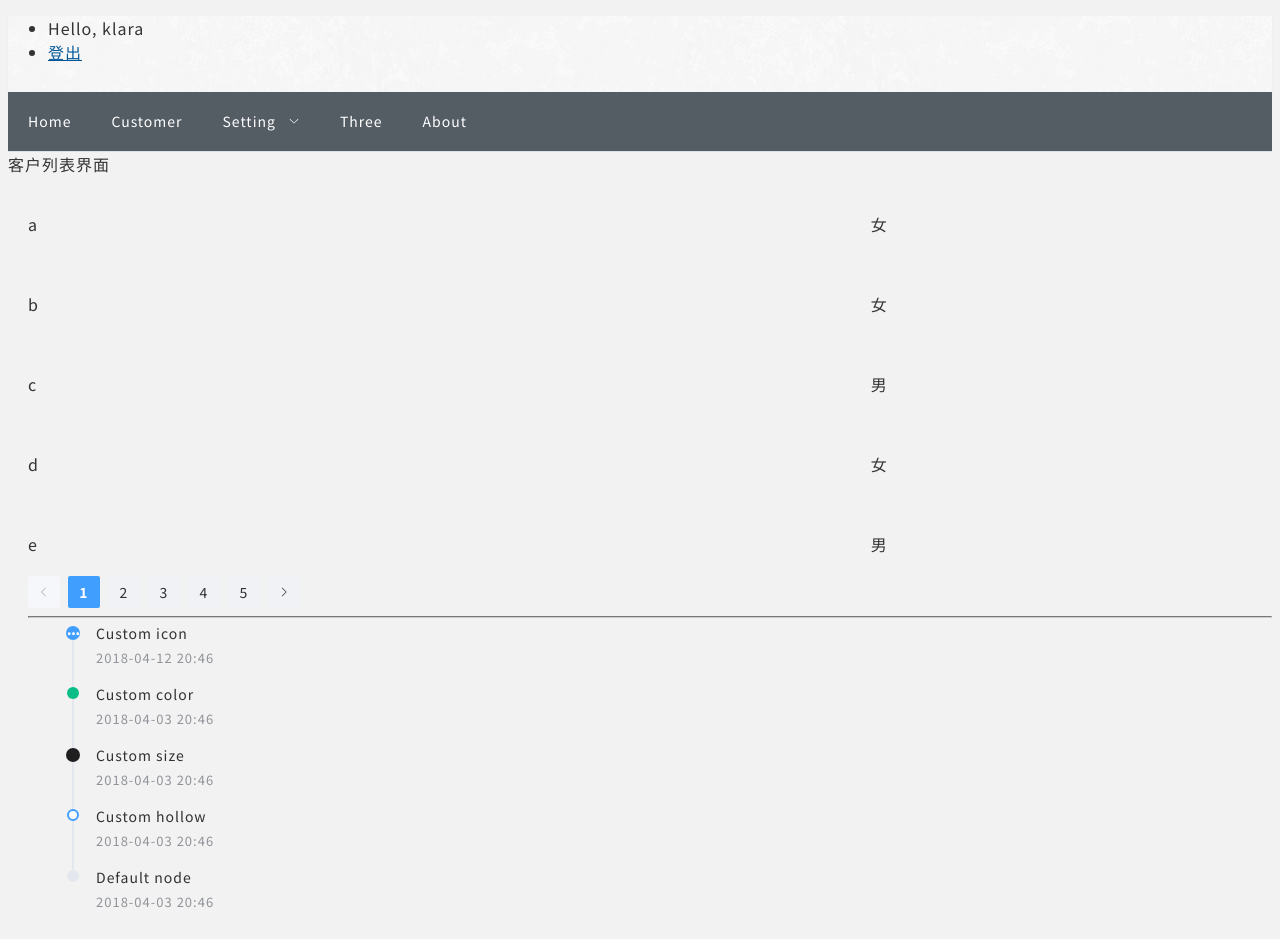
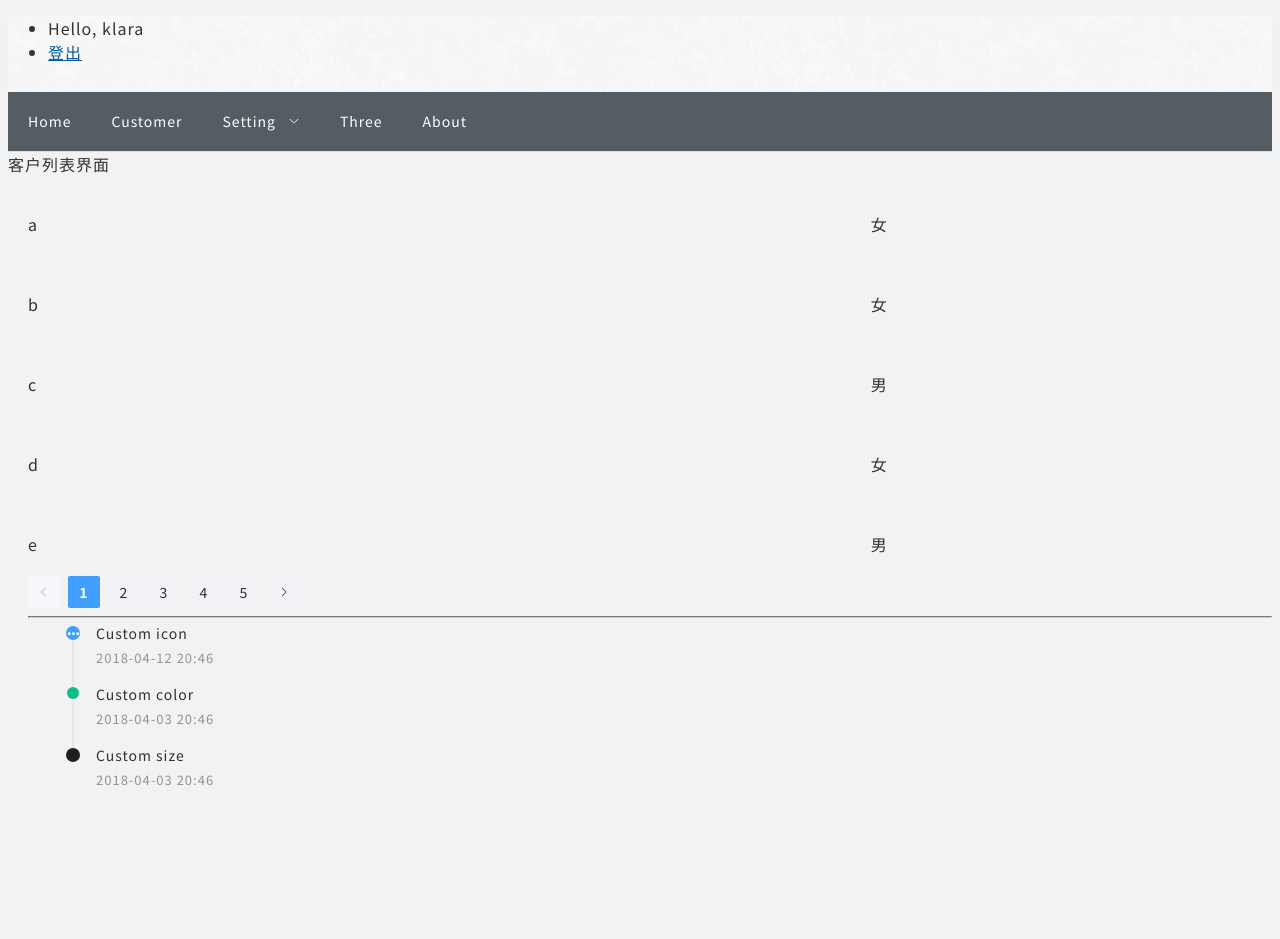
Before and after one commit to kelara07/git-demo2, a Vue app in the folder MyDemo2/: page /customer/list in a window 1280 px wide. After the commit the page ends 817 px from the top, so only its background shows below. Built offline with nearby package versions, Linux system fonts and the light colour scheme.

Commit message:
新增Mock.js第三方套件

```diff
--- a/MyDemo2/package.json
+++ b/MyDemo2/package.json
@@ -20,6 +20,7 @@
     "bootstrap": "^5.3.3",
     "element-plus": "^2.9.4",
     "lodash": "^4.17.21",
+    "mockjs": "^1.1.0",
     "pinia": "^2.1.7",
     "pinia-plugin-persistedstate": "^3.2.1",
     "sass": "^1.77.2",
@@ -31,6 +32,7 @@
     "@rushstack/eslint-patch": "^1.8.0",
     "@tsconfig/node20": "^20.1.4",
     "@types/jsdom": "^21.1.6",
+    "@types/mockjs": "^1.0.10",
     "@types/node": "^20.12.5",
     "@types/three": "^0.164.1",
     "@vitejs/plugin-vue": "^5.0.4",
--- a/MyDemo2/src/views/ListManagement/CustomerList.vue
+++ b/MyDemo2/src/views/ListManagement/CustomerList.vue
@@ -104,17 +104,7 @@ const activities: ActivityType[] = [
     timestamp: '2018-04-03 20:46',
     size: 'large',
     color: '#1f1f1f'
-  },
-  {
-    content: 'Custom hollow',
-    timestamp: '2018-04-03 20:46',
-    type: 'primary',
-    hollow: true,
-  },
-  {
-    content: 'Default node',
-    timestamp: '2018-04-03 20:46',
-  },
+  }
 ]
 </script>
 
--- a/MyDemo2/src/views/Setting/ForPay.vue
+++ b/MyDemo2/src/views/Setting/ForPay.vue
@@ -40,6 +40,21 @@
 <script setup lang="ts">
 import { ArrowRight } from '@element-plus/icons-vue'
 import { ArrowLeft } from '@element-plus/icons-vue'
+
+import Mock, { Random } from 'mockjs'
+
+/**
+ * 模拟数据
+ */
+const data = Mock.mock({
+  'number1|1-100.1-10': 1,
+  'number2|123.1-10': 2,
+  'number4|123.10': 3.12
+})
+
+const data5 = Random.cname()
+console.log(data5)
+
 </script>
 
 <style lang="scss" scoped></style>
```
Also changed, not shown: 1 other file (tests, documents, lock files or other folders).
